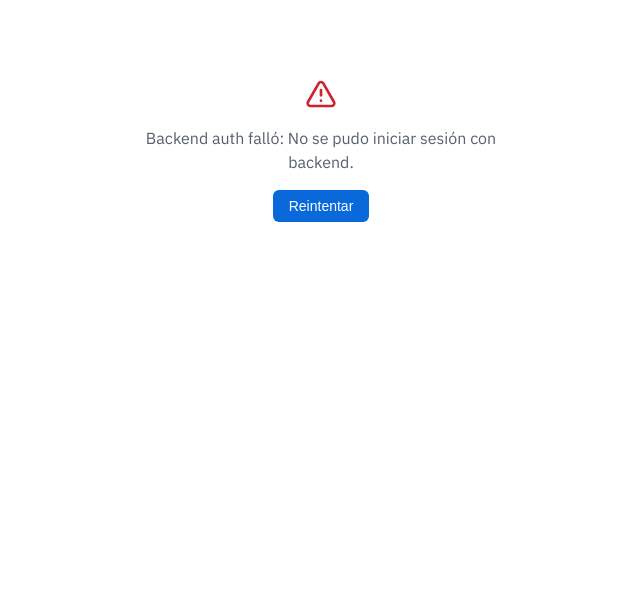
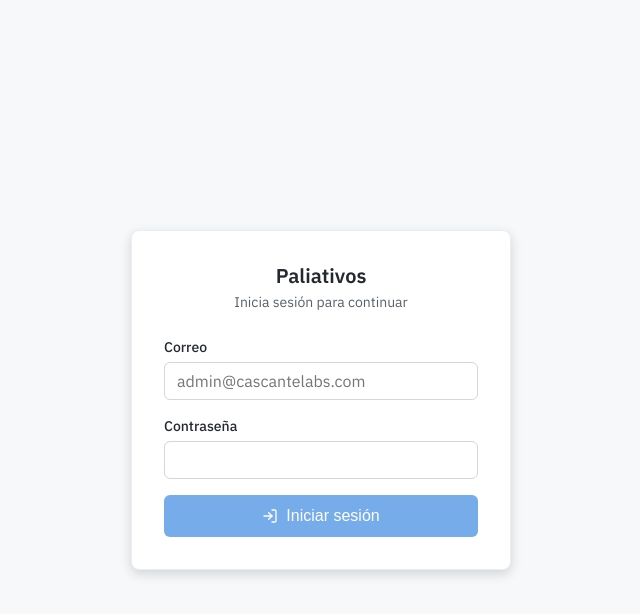
Before and after one commit to Gadielc15c/paliativos-frontend, a React (Vite) app: page / in a window 1280 px wide. Shown: the top 614 px of the page, without its empty margins (319-959 px from the left). Built offline with nearby package versions, Linux system fonts and the light colour scheme; no server answers.

Commit message:
feat(auth): show login form, drop dev auto-login
- new LoginPage with email/password form
- AuthBootstrap renders LoginPage when no session
- removed VITE_DEV_AUTO_LOGIN auto-login fallback
- restoreSession returns null instead of auto-creating session

```diff
--- a/src/app/providers/AuthBootstrap.tsx
+++ b/src/app/providers/AuthBootstrap.tsx
@@ -1,6 +1,8 @@
 import { ReactNode, useEffect, useState } from "react";
 import { Error as ErrorState, Loading } from "../../components/states/StateContainers";
-import { bootstrapSession, clearSession } from "../../services/auth";
+import { LoginPage } from "../../modules/auth/LoginPage";
+import { clearSession, restoreSession } from "../../services/auth";
+import type { AuthSession } from "../../services/auth";
 import { useAppStore } from "../store/useAppStore";
 
 interface AuthBootstrapProps {
@@ -8,7 +10,7 @@ interface AuthBootstrapProps {
 }
 
 export function AuthBootstrap({ children }: AuthBootstrapProps) {
-  const { setPermissions, setUser } = useAppStore();
+  const { isAuthenticated, setPermissions, setUser } = useAppStore();
   const [isReady, setIsReady] = useState(false);
   const [errorMessage, setErrorMessage] = useState<string | null>(null);
   const [reloadKey, setReloadKey] = useState(0);
@@ -21,13 +23,17 @@ export function AuthBootstrap({ children }: AuthBootstrapProps) {
       setErrorMessage(null);
 
       try {
-        const session = await bootstrapSession();
+        const session = await restoreSession();
         if (!isMounted) {
           return;
         }
-
-        setUser(session.user);
-        setPermissions(session.permissions);
+        if (session) {
+          setUser(session.user);
+          setPermissions(session.permissions);
+        } else {
+          setUser(null);
+          setPermissions([]);
+        }
         setIsReady(true);
       } catch (error) {
         clearSession();
@@ -40,8 +46,9 @@ export function AuthBootstrap({ children }: AuthBootstrapProps) {
         setErrorMessage(
           error instanceof globalThis.Error
             ? error.message
-            : "No se pudo iniciar sesión con backend."
+            : "No se pudo contactar al backend."
         );
+        setIsReady(true);
       }
     };
 
@@ -52,17 +59,26 @@ export function AuthBootstrap({ children }: AuthBootstrapProps) {
     };
   }, [reloadKey, setPermissions, setUser]);
 
+  const handleLoginSuccess = (session: AuthSession) => {
+    setUser(session.user);
+    setPermissions(session.permissions);
+  };
+
+  if (!isReady) {
+    return <Loading />;
+  }
+
   if (errorMessage) {
     return (
       <ErrorState
-        message={`Backend auth falló: ${errorMessage}`}
+        message={`Backend no disponible: ${errorMessage}`}
         onRetry={() => setReloadKey((value) => value + 1)}
       />
     );
   }
 
-  if (!isReady) {
-    return <Loading />;
+  if (!isAuthenticated) {
+    return <LoginPage onSuccess={handleLoginSuccess} />;
   }
 
   return <>{children}</>;
--- /dev/null
+++ b/src/modules/auth/LoginPage.css
@@ -0,0 +1,117 @@
+.login-page {
+  min-height: 100vh;
+  display: flex;
+  align-items: center;
+  justify-content: center;
+  background-color: var(--bg-elevated);
+  padding: var(--space-6);
+}
+
+.login-card {
+  width: 100%;
+  max-width: 380px;
+  background-color: var(--bg-main);
+  border: 1px solid var(--border-subtle);
+  border-radius: var(--radius-md);
+  box-shadow: var(--shadow-md);
+  padding: var(--space-8);
+  display: flex;
+  flex-direction: column;
+  gap: var(--space-4);
+}
+
+.login-header {
+  text-align: center;
+  margin-bottom: var(--space-2);
+}
+
+.login-title {
+  font-size: var(--text-xl);
+  font-weight: 600;
+  color: var(--text-primary);
+  margin: 0 0 var(--space-1);
+}
+
+.login-subtitle {
+  font-size: var(--text-sm);
+  color: var(--text-muted);
+  margin: 0;
+}
+
+.login-field {
+  display: flex;
+  flex-direction: column;
+  gap: var(--space-1);
+}
+
+.login-label {
+  font-size: var(--text-sm);
+  color: var(--text-primary);
+  font-weight: 500;
+}
+
+.login-field input {
+  font-family: inherit;
+  font-size: var(--text-base);
+  padding: var(--space-2) var(--space-3);
+  border: 1px solid var(--border-medium);
+  border-radius: var(--radius-sm);
+  background-color: var(--bg-main);
+  color: var(--text-primary);
+  outline: none;
+  transition: border-color 0.15s;
+}
+
+.login-field input:focus {
+  border-color: var(--accent-primary);
+}
+
+.login-field input:disabled {
+  background-color: var(--bg-elevated);
+  cursor: not-allowed;
+}
+
+.login-error {
+  display: flex;
+  align-items: center;
+  gap: var(--space-2);
+  padding: var(--space-2) var(--space-3);
+  background-color: rgba(207, 34, 46, 0.08);
+  border: 1px solid rgba(207, 34, 46, 0.25);
+  border-radius: var(--radius-sm);
+  color: var(--accent-danger);
+  font-size: var(--text-sm);
+}
+
+.login-submit {
+  display: flex;
+  align-items: center;
+  justify-content: center;
+  gap: var(--space-2);
+  padding: var(--space-3) var(--space-4);
+  background-color: var(--accent-primary);
+  color: white;
+  border: none;
+  border-radius: var(--radius-sm);
+  font-size: var(--text-base);
+  font-weight: 500;
+  cursor: pointer;
+  transition: opacity 0.15s, transform 0.05s;
+}
+
+.login-submit:hover:not(:disabled) {
+  opacity: 0.92;
+}
+
+.login-submit:active:not(:disabled) {
+  transform: translateY(1px);
+}
+
+.login-submit:disabled {
+  opacity: 0.55;
+  cursor: not-allowed;
+}
+
+.login-spinner {
+  animation: spin 0.8s linear infinite;
+}
--- /dev/null
+++ b/src/modules/auth/LoginPage.tsx
@@ -0,0 +1,102 @@
+import { FormEvent, useState } from "react";
+import { Loader, LogIn, AlertTriangle } from "lucide-react";
+import { login, restoreSession } from "../../services/auth";
+import type { AuthSession } from "../../services/auth";
+import "./LoginPage.css";
+
+interface LoginPageProps {
+  onSuccess: (session: AuthSession) => void;
+}
+
+export function LoginPage({ onSuccess }: LoginPageProps) {
+  const [email, setEmail] = useState("");
+  const [password, setPassword] = useState("");
+  const [submitting, setSubmitting] = useState(false);
+  const [error, setError] = useState<string | null>(null);
+
+  const handleSubmit = async (event: FormEvent<HTMLFormElement>) => {
+    event.preventDefault();
+    setError(null);
+    setSubmitting(true);
+    try {
+      await login({ email: email.trim(), password });
+      const session = await restoreSession();
+      if (!session) {
+        throw new Error("No se pudo cargar el usuario tras el login.");
+      }
+      onSuccess(session);
+    } catch (err) {
+      const message =
+        err && typeof err === "object" && "response" in err
+          ? (err as { response?: { data?: { error?: { message?: string } } } })
+              .response?.data?.error?.message
+          : null;
+      setError(
+        message ||
+          (err instanceof globalThis.Error
+            ? err.message
+            : "Credenciales inválidas")
+      );
+    } finally {
+      setSubmitting(false);
+    }
+  };
+
+  return (
+    <div className="login-page">
+      <form className="login-card" onSubmit={handleSubmit}>
+        <div className="login-header">
+          <h1 className="login-title">Paliativos</h1>
+          <p className="login-subtitle">Inicia sesión para continuar</p>
+        </div>
+
+        <label className="login-field">
+          <span className="login-label">Correo</span>
+          <input
+            type="email"
+            autoComplete="username"
+            required
+            value={email}
+            onChange={(event) => setEmail(event.target.value)}
+            disabled={submitting}
+            placeholder="admin@cascantelabs.com"
+          />
+        </label>
+
+        <label className="login-field">
+          <span className="login-label">Contraseña</span>
+          <input
+            type="password"
+            autoComplete="current-password"
+            required
+            value={password}
+            onChange={(event) => setPassword(event.target.value)}
+            disabled={submitting}
+          />
+        </label>
+
+        {error && (
+          <div className="login-error" role="alert">
+            <AlertTriangle size={16} />
+            <span>{error}</span>
+          </div>
+        )}
+
+        <button
+          type="submit"
+          className="login-submit"
+          disabled={submitting || !email || !password}
+        >
+          {submitting ? (
+            <Loader size={16} className="login-spinner" />
+          ) : (
+            <LogIn size={16} />
+          )}
+          <span>{submitting ? "Verificando..." : "Iniciar sesión"}</span>
+        </button>
+      </form>
+    </div>
+  );
+}
+
+export default LoginPage;
--- a/src/services/auth.ts
+++ b/src/services/auth.ts
@@ -4,9 +4,6 @@ import type { AuthTokenResponse, CurrentUserResponse } from "../types/api";
 
 const ACCESS_TOKEN_KEY = "auth_token";
 const REFRESH_TOKEN_KEY = "refresh_token";
-const DEV_EMAIL = import.meta.env.VITE_DEV_EMAIL || "admin@example.com";
-const DEV_PASSWORD = import.meta.env.VITE_DEV_PASSWORD || "change-me-too";
-const DEV_AUTO_LOGIN = import.meta.env.VITE_DEV_AUTO_LOGIN !== "false";
 
 const PERMISSIONS_BY_ROLE: Record<User["role"], Permission[]> = {
   admin: [
@@ -78,9 +75,7 @@ export const getRefreshToken = () => localStorage.getItem(REFRESH_TOKEN_KEY);
 export const getPermissionsForRole = (role: User["role"]): Permission[] =>
   PERMISSIONS_BY_ROLE[role] || [];
 
-export const login = async (
-  payload: LoginPayload = { email: DEV_EMAIL, password: DEV_PASSWORD }
-) => {
+export const login = async (payload: LoginPayload) => {
   const response = await httpClient.post<AuthTokenResponse>("/auth/login", payload);
   persistTokens(response.data);
   return response.data;
@@ -127,18 +122,11 @@ const tryRestoreSession = async () => {
   }
 };
 
-export const bootstrapSession = async (): Promise<AuthSession> => {
-  let currentUser = await tryRestoreSession();
-
+export const restoreSession = async (): Promise<AuthSession | null> => {
+  const currentUser = await tryRestoreSession();
   if (!currentUser) {
-    if (!DEV_AUTO_LOGIN) {
-      throw new Error("Session missing and auto-login disabled.");
-    }
-
-    await login();
-    currentUser = await getCurrentUser();
+    return null;
   }
-
   return {
     user: toAppUser(currentUser),
     permissions: getPermissionsForRole(currentUser.role),
```
